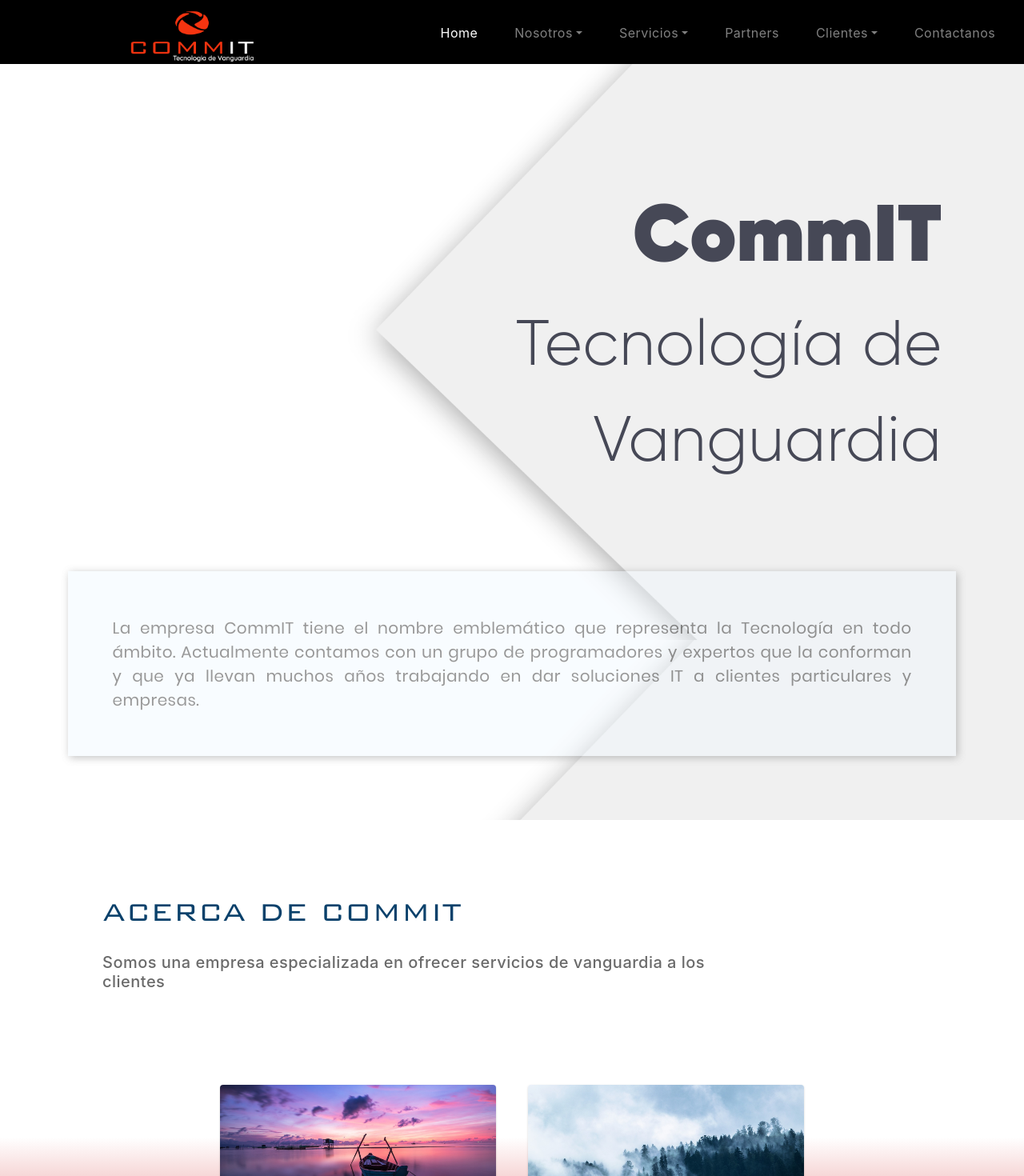
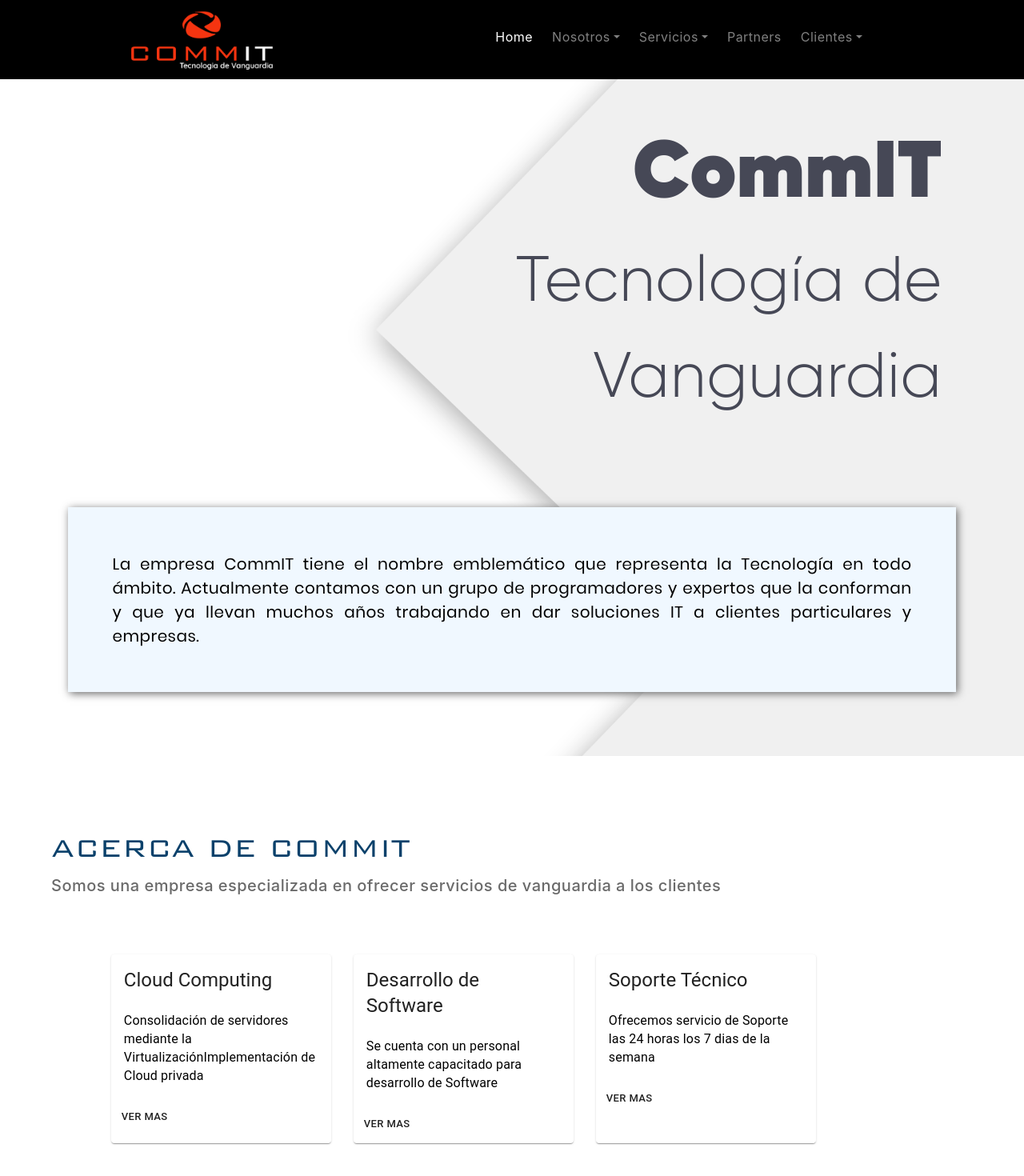
Before and after one commit to belu21/quantumwebpage, a React (Create React App) app: page / in a window 1280 px wide. Shown: the top 1470 px of the page at 80% size. Built offline with nearby package versions, Linux system fonts and the light colour scheme.

Commit message:
cambio de color navbar a negro, index mejorado

```diff
--- a/src/App.css
+++ b/src/App.css
@@ -38,7 +38,6 @@
   font-family: Poppins-Regular;
   font-size: 20px;
   background-color: aliceblue;
-  opacity: 40%;
   color: black;
   box-shadow: 2px 2px 10px #666;
 
@@ -69,16 +68,22 @@
   background-color: white;
   text-align: left;
   padding-top: 7%;
-  padding-left: 10%;
+  padding-left: 5%;
   padding-bottom: 7%;
-  padding-right: 30%;
   color: olivedrab;
 }
 .headivs h5{
   color: #6a6a6a;
 }
-.headivs p{
+.tittledivs{
   color: #0A416B;
   font-size: 40px;
   font-family: Bank-Gothic-Regular;
 }
+
+.card-area {
+  margin: 5%;
+  display: flex;
+  flex-wrap: wrap;
+  min-width: inherit;
+}
--- a/src/App.js
+++ b/src/App.js
@@ -9,13 +9,14 @@
 import Clientes from './components/Clientes';
 import Equipamiento from './components/Equipamiento'
 import CasosExito from './components/CasosExito';
-import Contactanos from './components/Contactanos'
+import Contactanos from './components/Contactanos';
 
 import Card from "./components/Card"
 import img from "../src/images/barco.jpg"
 import img2 from "../src/images/niebla.jpg"
 
 import nosotros from './json/nosotros'
+import SimpleCard from "./components/SimpleCard";
 
 function App() {
     return (
@@ -29,31 +30,24 @@
                 <Route path="/partners" component={Partners}/>
                 <Route path="/clientes" component={Clientes}/>
                 <Route path="/casosexito" component={CasosExito}/>
-                <Route path="/contactanos" component={Contactanos}/>
                 <Footer/>
             </Router>
         </div>
-
-
     );
-
 }
 
 const Home = () => {
     return (<div>
             <div className="tarjeta-home">
                 <div className="cabecera">
-
                     <div className="titulo-home">
                         CommIT
                     </div>
                     <div className="tarjeta-subhome ">
                         Tecnología de <br/>
-                            Vanguardia
-
+                        Vanguardia
                     </div>
-
-                    <div className="tarjeta-subhome1 container px-6">
+                    <div className="tarjeta-subhome1 container">
                         <p>
                             La empresa CommIT tiene el nombre emblemático que representa la Tecnología en todo ámbito.
                             Actualmente contamos con un grupo de programadores y
@@ -61,25 +55,30 @@
                             clientes
                             particulares y empresas.
                         </p>
-
                     </div>
                 </div>
                 <div className="headivs">
-                    <p>ACERCA DE COMMIT</p>
+                    <div className="tittledivs">ACERCA DE COMMIT</div>
                     <div>
                         <h5>Somos una empresa especializada en ofrecer servicios de vanguardia a los
                             clientes</h5>
                     </div>
-
+                    <div className="card-area">
+                        <SimpleCard titulo="Cloud Computing"
+                                    texto="Consolidación de servidores mediante la VirtualizaciónImplementación de Cloud privada" to={"/servicios/cloud"}/>
+                        <SimpleCard titulo="Desarrollo de Software"
+                                    texto="Se cuenta con un personal altamente capacitado para desarrollo de Software" to={"/servicios/development"}/>
+                        <SimpleCard titulo="Soporte Técnico"
+                                    texto="Ofrecemos servicio de Soporte las 24 horas los 7 dias de la semana" to={"/servicios/soporte"}/>
+                    </div>
                 </div>
             </div>
             <div className="footer-tarjeta">
-                <Card texto={nosotros.mision.texto} titulo={nosotros.mision.titulo} image={img} to={"/nosotros/mision"}></Card>
-                <Card texto={nosotros.vision.texto} titulo={nosotros.vision.titulo} image={img2} to={"/nosotros/vision"}></Card>
-                {/*<Tarjeta info={nosotros.mision} to={'/nosotros/mision'}/>*/}
-                {/*<Tarjeta info={nosotros.vision} to={'/nosotros/vision'}/>*/}
+                <Card texto={nosotros.mision.texto} titulo={nosotros.mision.titulo} image={img}
+                      to={"/nosotros/mision"}/>
+                <Card texto={nosotros.vision.texto} titulo={nosotros.vision.titulo} image={img2}
+                      to={"/nosotros/vision"}/>
             </div>
-
         </div>
     );
 }
--- a/src/components/NavBar.js
+++ b/src/components/NavBar.js
@@ -9,7 +9,7 @@
     constructor(props) {
         super(props);
         this.state = {
-            backgroundColor: 'transparent',
+            backgroundColor: 'dark',
             imagen: logoblanco,
             colorbtn:'btn btn-danger my-2 my-sm-0 ',
             hover:false
@@ -29,25 +29,6 @@
     }
 
 
-    handleScroll = (event) => {
-        let scrollTop = window.scrollY;
-        // itemTranslate = Math.min(0, scrollTop/3 - 60);
-        if (scrollTop > 60) {
-            this.setState({
-                backgroundColor: 'white',
-                imagen : secondlogo,
-                colorbtn:'btn btn-outline-danger my-2 my-sm-0 '
-            });
-        }
-        else {
-            this.setState({
-                backgroundColor: 'transparent',
-                imagen : logoblanco,
-                colorbtn:'btn btn-danger my-2 my-sm-0 '
-            });
-        }
-    }
-
 
     render() {
         const styles = {
@@ -66,7 +47,7 @@
 
         return (<div>
             <header className="header">
-                <nav className="navbar navbar-expand-lg navbar-dark text-ligth fixed-top" style={containerStyle}>
+                <nav className="navbar navbar-expand-lg navbar-dark text-light fixed-top" style={containerStyle}>
                     <Link to="/">
                             <img src={this.state.imagen} className="logo" id="logo_header" height='48px' width='111px' alt='commitSRL'></img>
                     </Link>
@@ -139,9 +120,7 @@
                             </li>
 
                             <li className="nav-item ">
-                            <Link to="/contactanos" className="nav-link">
-                                    Contactanos
-                            </Link>
+                            FACEBOOK, LINKEDIN
                             </li>
 
                         </ul>
--- /dev/null
+++ b/src/components/SimpleCard.js
@@ -0,0 +1,51 @@
+import React from "react";
+import { makeStyles } from "@material-ui/core/styles";
+import Card from "@material-ui/core/Card";
+import CardActions from "@material-ui/core/CardActions";
+import CardContent from "@material-ui/core/CardContent";
+import Button from "@material-ui/core/Button";
+import Typography from "@material-ui/core/Typography";
+
+const useStyles = makeStyles({
+    root: {
+        width: 275,
+        margin: 14
+    },
+    bullet: {
+        display: "inline-block",
+        margin: "0 2px",
+        transform: "scale(0.8)"
+    },
+    title: {
+        fontSize: 14
+    },
+    pos: {
+        marginBottom: 12
+    },
+    p: {
+        color: "black",
+        fontSize: "medium",
+
+    }
+});
+
+export default function SimpleCard(props) {
+    const classes = useStyles();
+
+    return (
+        <Card className={classes.root}>
+            <CardContent>
+                <Typography variant="h5" component="h2">
+                    {props.titulo}
+                </Typography>
+                <br/>
+                <Typography variant="body2" component="p" className={classes.p}>
+                    {props.texto}
+                </Typography>
+            </CardContent>
+            <CardActions>
+                <Button size="small" href={props.to}>Ver Mas</Button>
+            </CardActions>
+        </Card>
+    );
+}
--- a/src/css/estiloNavbar.css
+++ b/src/css/estiloNavbar.css
@@ -12,17 +12,21 @@
   background-size: cover;
     min-height: 10vh;
     background-color: black;
+    position: fixed;
+    margin-bottom: 200px;
 }
 
 .header .navbar{
-    background-color: transparent;
+    background-color: black;
     transition: all 0.2s;
     padding: 1%;
 }
 .nav-link{
     margin-left: 15px;
     margin-right: 15px;
-
+    /*background-color: white;*/
+    margin-left: 4px;
+    margin-right: 4px;
 }
 .nav-item {
     padding-bottom: 5px;
--- a/src/css/estiloNosotros.css
+++ b/src/css/estiloNosotros.css
@@ -1,6 +1,7 @@
 .nosotros{
     background: url('../images/Fondo_Rojo.png') no-repeat center fixed;
     background-size: cover;
+    padding-top: 10vh;
 }
 .card-text{
     font-family: Poppins-Regular;
```
